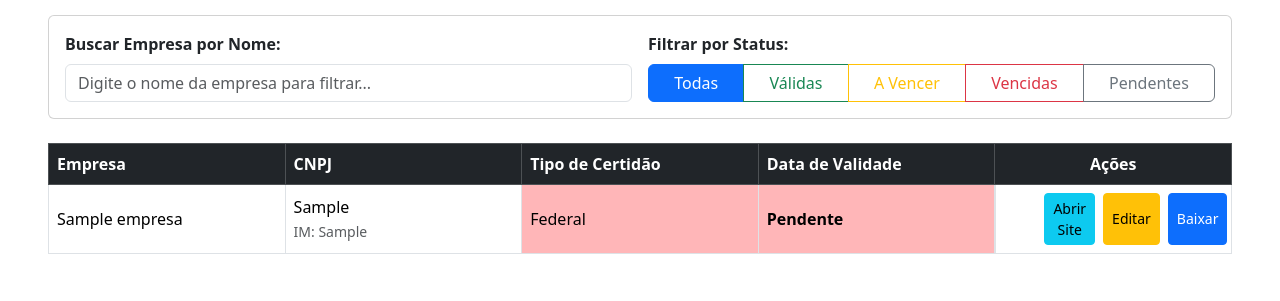
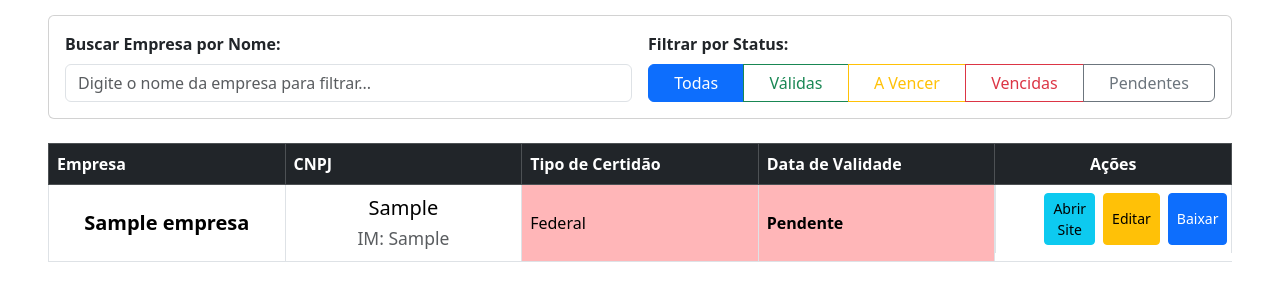
Before and after one commit to nicolasaoliveira1/CertidoesPython, a Flask app: page / in a window 1280 px wide. Shown: the part 174-475 px from the top of the page. Run offline with Flask 3, Linux system fonts and the light colour scheme; tables that the repository leaves empty hold one stand-in row (values such as "Sample post").

Commit message:
ajustes visuais

```diff
--- a/app/templates/dashboard.html
+++ b/app/templates/dashboard.html
@@ -109,8 +109,8 @@
         {% for certidao in empresa.certidoes.all() %}
         <tr class="status-{{ certidao.status }}" data-nome-empresa="{{ empresa.nome }}">
             {% if loop.first %}
-                <td rowspan="{{ empresa.certidoes.count() }}" class="px-2">{{ empresa.nome }}</td>
-                <td rowspan="{{ empresa.certidoes.count() }}" class="px-2">
+                <td rowspan="{{ empresa.certidoes.count() }}" class="px-2 fs-5 align-middle text-center fw-semibold">{{ empresa.nome }}</td>
+                <td rowspan="{{ empresa.certidoes.count() }}" class="px-2 fs-5 align-middle text-center">
                     {{ empresa.cnpj }}
                     {% if empresa.inscricao_mobiliaria %}
                         <br>
```
